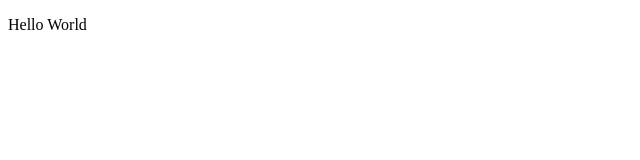
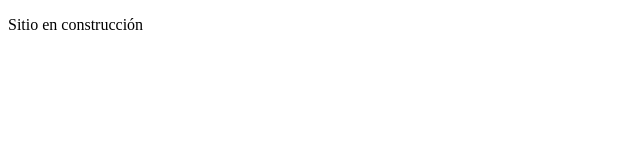
Before and after one commit to KreaMonto/krea-portfolio, a plain HTML site: page index.html in a window 1280 px wide. Shown: the full height of the page, 0-640 px from the left. Drawn offline with Linux system fonts and the light colour scheme.

Commit message:
Update index.html

```diff
--- a/index.html
+++ b/index.html
@@ -7,6 +7,6 @@
     <title>Krea Monto</title>
 </head>
 <body>
-   <p>Hello World</p>
+   <p>Sitio en construcción</p>
 </body>
 </html>
```
